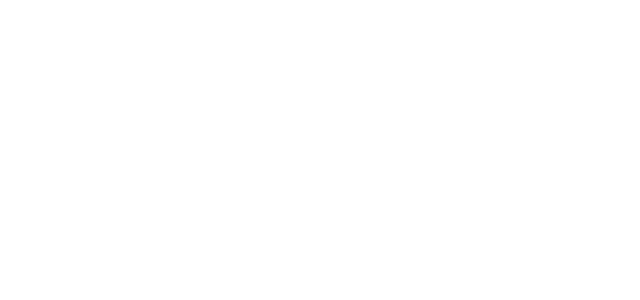
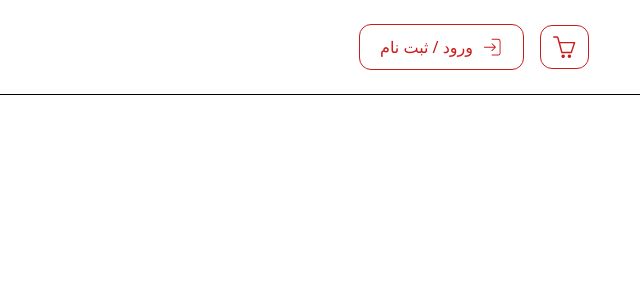
Before and after one commit to saman-tofighian/Carpet_Project, a Next.js app: page / in a window 1280 px wide. Shown: the top 300 px of the page, without its empty margins (640-1280 px from the left). Built offline with nearby package versions, Linux system fonts and the light colour scheme.

Commit message:
start header section

```diff
--- /dev/null
+++ b/Components/Header/Header.jsx
@@ -0,0 +1,16 @@
+import NavTop from "./NavTop";
+
+function Header() {
+    return (
+        <header className="w-full border-b py-[24px] px-[4%]">
+            <nav className="w-full grid grid-cols-12">
+                {/* top */}
+                <section className="col-span-12">
+                    <NavTop />
+                </section>
+            </nav>
+        </header>
+     );
+}
+
+export default Header;
--- /dev/null
+++ b/Components/Header/NavTop.jsx
@@ -0,0 +1,13 @@
+import { CiLogin } from "react-icons/ci";
+import { SlBasket } from "react-icons/sl";
+export default function NavTop() {
+  return (
+    <div className="w-full grid grid-cols-12">
+        {/* buttons */}
+        <div className="xl:col-span-3 flex items-center gap-x-4">
+            <button className="border border-[#CB1B1B] rounded-[12px] text-[#CB1B1B] px-3 py-2.5 flex justify-center items-center text-center cursor-pointer"><SlBasket size='1.4rem' /></button>
+            <button className="px-5 py-2.5 border border-[#CB1B1B] rounded-[12px] text-[#CB1B1B] flex justify-center items-center text-center gap-2 cursor-pointer"><CiLogin size='1.4rem' /> ورود / ثبت نام </button>
+        </div>
+    </div>
+  )
+}
--- a/package.json
+++ b/package.json
@@ -9,9 +9,10 @@
     "lint": "next lint"
   },
   "dependencies": {
+    "next": "15.2.4",
     "react": "^19.0.0",
     "react-dom": "^19.0.0",
-    "next": "15.2.4"
+    "react-icons": "^5.5.0"
   },
   "devDependencies": {
     "@tailwindcss/postcss": "^4",
--- a/pages/index.jsx
+++ b/pages/index.jsx
@@ -1,7 +1,9 @@
+import Header from "@/Components/Header/Header";
+
 function Home() {
   return (
     <main className="w-[100vw] overflow-x-hidden">
-
+      <Header />
     </main>
    );
 }
--- a/styles/globals.css
+++ b/styles/globals.css
@@ -2,4 +2,6 @@
 body,
 html{
   overflow-x: hidden;
+  background: #fff;
+  direction: rtl;
 }
```
Also changed, not shown: Components/Header/NavBottom.jsx (added), 1 other file (tests, documents, lock files or other folders).
